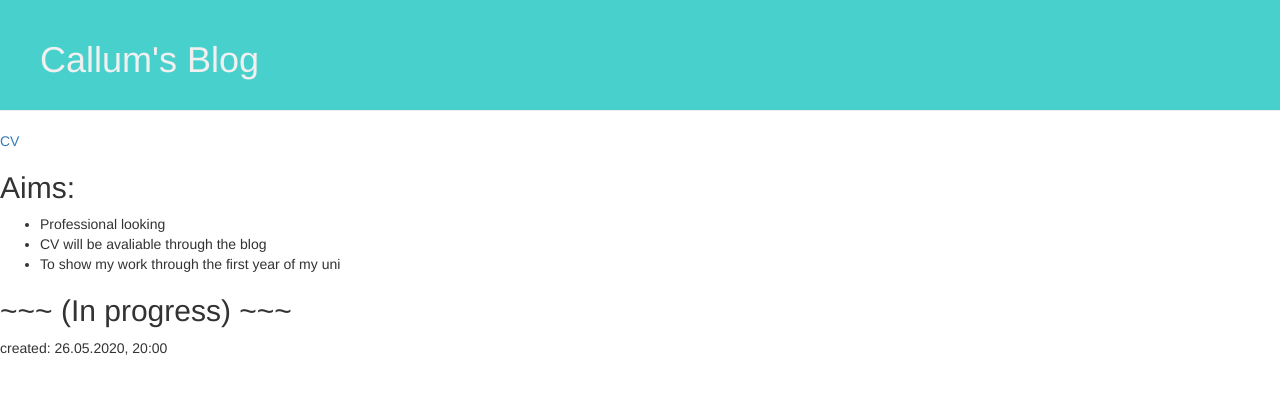
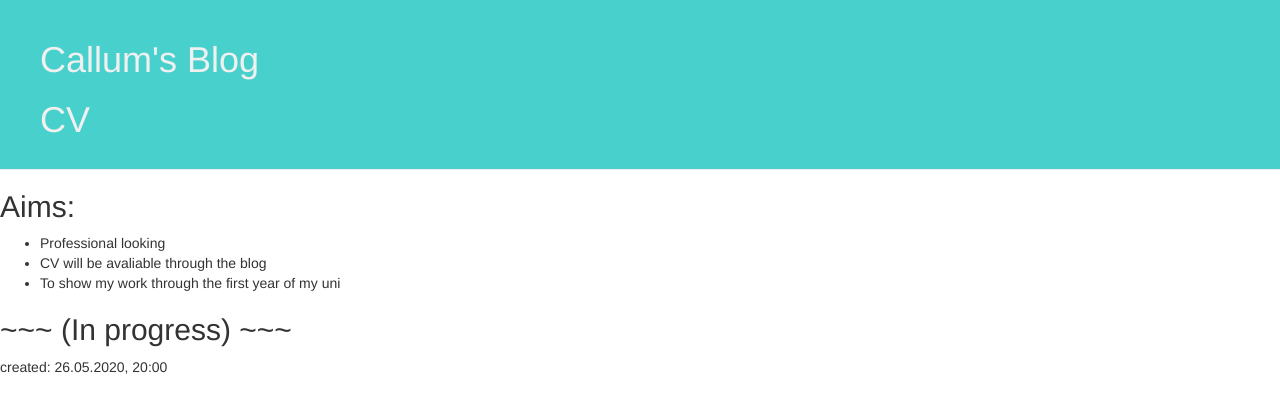
Before and after one commit to CallumNailer/my-first-blog, a Django app: page / in a window 1280 px wide. Shown: the top 413 px of the page. Run offline with Django 3.2, Linux system fonts and the light colour scheme; data that the repository does not hold is empty; some libraries are stand-ins or nearby versions.

Commit message:
debugging css

```diff
--- a/blog/templates/blog/base.html
+++ b/blog/templates/blog/base.html
@@ -11,10 +11,10 @@
     <body>
         <div class="page-header">
             <h1><a href="/">Callum's Blog</a></h1>
+            <h1 id="cv_link"><a href="cv">CV</a></h1>
         </div>
 
-        <div>
-            <a href="cv">CV</a>
+        <div class="aims">
             <h2>Aims:</h2>
             <ul><li>Professional looking</li><li>CV will be avaliable through the blog</li><li>To show my work through the first year of my uni</li></ul>
             <h2><centre>~~~ (In progress) ~~~</centre></h2>
```
